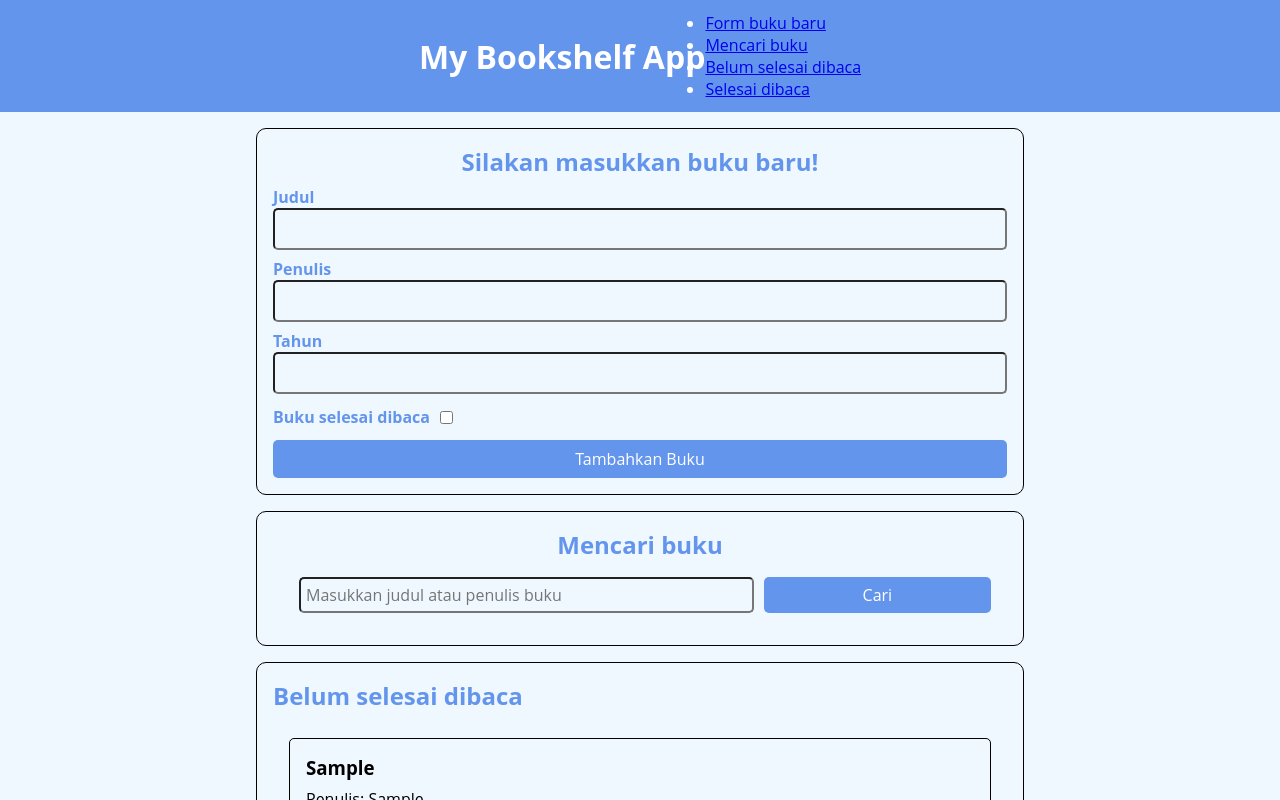
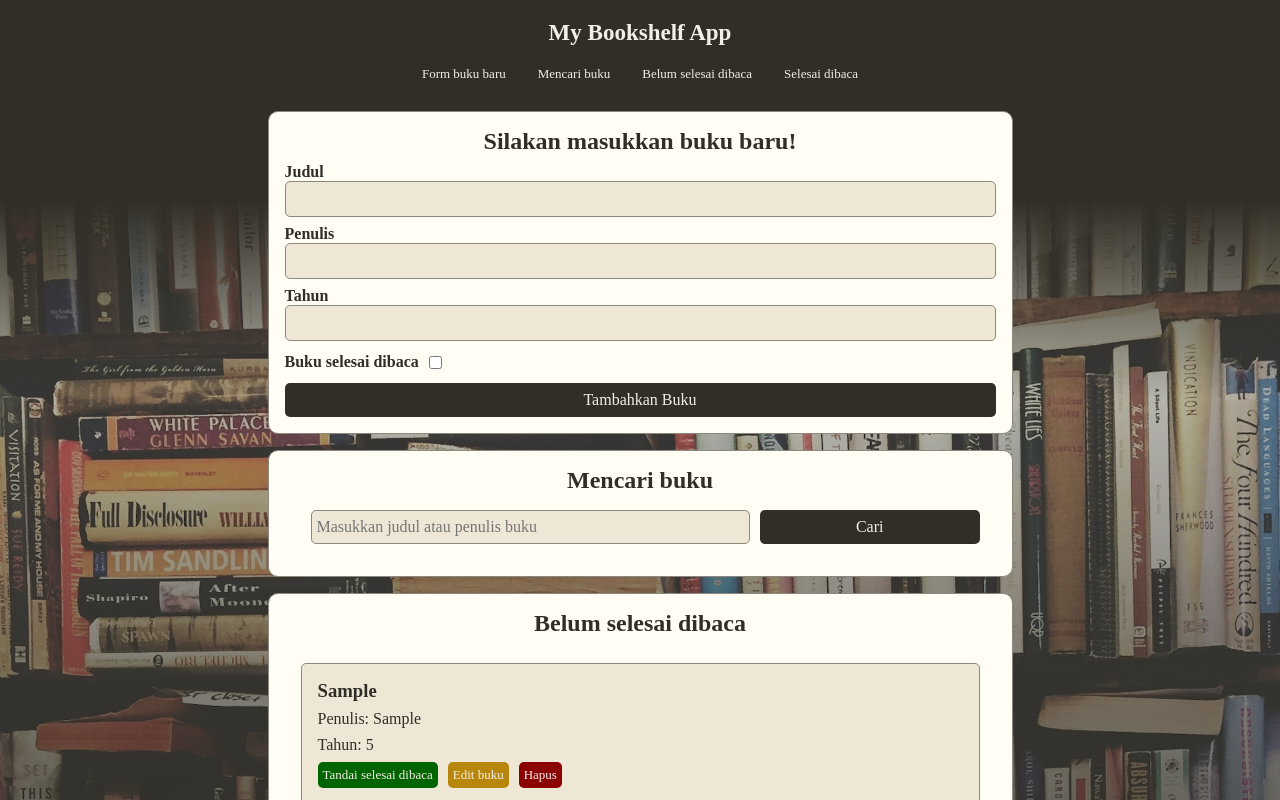
Before and after one commit to Finzhark/DicodingSubmission-BelajarMembuatFront-EndWebuntukPemula-01-My-Bookshelf-Apps, a plain HTML site: page index.html in a window 1280 px wide. Both pictures are taken after typing "Sample", "Sample", "5" into the empty fields and a click on the button "Tambahkan Buku". Shown: the top 800 px of the page. Drawn offline with Linux system fonts and the light colour scheme; a web font is replaced by a local one.

Commit message:
Melakukan perubahan pada style.css, sedikit pada file lain, dan upload gambar.

```diff
--- /dev/null
+++ b/asset/css/style.css
@@ -0,0 +1,347 @@
+* {
+    padding: 0;
+    margin: 0;
+    box-sizing: border-box;
+}
+
+html {
+    scroll-behavior: smooth;
+    scroll-padding-top: 110px;
+}
+
+body {
+    background-image:
+    linear-gradient(180deg,
+        rgba(49, 46, 39, 1),
+        rgba(49, 46, 39, 1),
+        rgba(49, 46, 39, 0.3),
+        rgba(49, 46, 39, 0.5),
+        rgba(49, 46, 39, 0.7)),
+    url("../image/bookshelf.jpg");
+    background-position: center;
+    background-repeat: no-repeat;
+    background-size: cover;
+    background-attachment: fixed;
+}
+
+body, input, button {
+    font-family: 'Averia Serif Libre', 'Merriweather', serif;
+    background-color: rgba(221, 210, 183, .5);
+    color: #312E27
+}
+
+input, button {
+    font-size: 16px;
+}
+
+button {
+    border: 0;
+    padding: 5px;
+    margin: 0 5px 0 0;
+    border-radius: 5px;
+    cursor: pointer;
+}
+
+.head-bar {
+    padding: 20px 20px 13px;
+    display: flex;
+    flex-wrap: wrap;
+    align-items: center;
+    justify-content: center;
+    background-color: #312E27;
+    color: #F3EFE6;
+    position: sticky;
+    top: 0;
+    width: 100%;
+    padding-inline: 4rem;
+    gap: 4rem;
+}
+
+.head-bar-title {
+    font-size: 23px;
+    color: #F3EFE6;
+    text-align: center;
+}
+
+nav ul {
+    display: flex;
+    gap: 2rem;
+    text-align: center;
+    align-items: center;
+    padding: 0;
+    margin: 0;
+}
+
+nav ul li {
+    list-style-type: none;
+    cursor: pointer;
+}
+
+nav a {
+    color: #F3EFE6;
+    text-decoration: none;
+    font-size: 13px;
+}
+
+nav a:hover, nav a:active {
+    font-weight: bold;
+}
+
+nav input.navbar-button {
+    visibility: hidden;
+}
+
+main {
+    max-width: 777px;
+    width: 80%;
+    margin: 0 auto;
+    padding: 16px;
+}
+
+.input-section {
+    display: flex;
+    flex-direction: column;
+    padding: 16px;
+    border: 1px solid #8B8880;
+    border-radius: 10px;
+    background-color: #FFFDF4;
+}
+
+.input-section > h2 {
+    text-align: center;
+    color: #312E27;
+}
+
+.input-section > form > .input {
+    margin: 8px 0;
+}
+
+.input-section > form > button,
+.search-section > form > button {
+    background-color: #312E27;
+    color: #F3EFE6;
+    display: block;
+    width: 100%;
+    padding: 8px;
+}
+
+.input-section > form > button,
+.search-section > form > button,
+.green,
+.yellow,
+.red {
+    cursor: pointer;
+    transition: all 0.3s ease-in-out;
+}
+
+button:hover {
+    transform: scale(1.02);
+}
+
+button:active {
+    transform: scale(0.98);
+}
+
+.input-section > form > .input > input {
+    display: block;
+    width: 100%;
+    padding: 8px;
+    border-radius: 5px;
+    border: 1px solid #8B8880;
+}
+
+.input-section > form > .input > label {
+    color: #312E27;
+    font-weight: bold;
+}
+
+.input-section > form > .input-check {
+    margin: 12px 0;
+    display: flex;
+    align-items: center;
+}
+
+.input-section > form > .input-check > label {
+    color: #312E27;
+    font-weight: bold;
+    margin-right: 10px;
+}
+
+.book-shelf > h2 {
+    text-align: center;
+}
+
+.search-section {
+    margin: 16px 0;
+    display: flex;
+    flex-direction: column;
+    align-items: center;
+    padding: 16px;
+    border: 1px solid #8B8880;
+    border-radius: 10px;
+    background-color: #FFFDF4;
+}
+
+.search-section > h2 {
+    color: #312E27;
+}
+
+.search-section > form {
+    padding: 16px;
+    width: 100%;
+    display: grid;
+    grid-template-columns: auto 1fr 0.5fr;
+    grid-gap: 10px;
+}
+
+.search-section > form > label {
+    display: flex;
+    align-items: center;
+}
+
+.search-section > form > input {
+    padding: 5px;
+    border-radius: 5px;
+    border: 1px solid #8B8880;
+}
+
+.book-shelf {
+    margin: 16px 0 0 0;
+    border: 1px solid #8B8880;
+    padding: 16px;
+    border-radius: 10px;
+    background-color: #FFFDF4;
+}
+
+.book-shelf > h2 {
+    color: #312E27;
+}
+
+.book-shelf > .book-list {
+    padding: 16px;
+}
+
+.book-shelf > .book-list > .book-item {
+    padding: 8px 16px 16px 16px;
+    border: 1px solid #8B8880;
+    border-radius: 5px;
+    margin: 10px 0;
+}
+
+.book-shelf > .book-list > .book-item > h3, p {
+    margin: 8px 0;
+}
+
+.book-shelf > .book-list > .book-item > .action {
+    display: flex;
+    flex-wrap: wrap;
+    align-items: center;
+    justify-content: flex-start;
+    gap: 5px;
+}
+
+.book-shelf > .book-list > .book-item > .action > button {
+    font-size: small;
+}
+
+
+.book-shelf > .book-list > .book-item > .action > .green {
+    background-color: darkgreen;
+    color: #F3EFE6;
+}
+
+.book-shelf > .book-list > .book-item > .action > .yellow {
+    background-color: darkgoldenrod;
+    color: #F3EFE6;
+}
+
+.book-shelf > .book-list > .book-item > .action > .red {
+    background-color: darkred;
+    color: #F3EFE6;
+}
+
+article {
+    background-color: rgba(221, 210, 183, .5);
+}
+
+footer {
+    background-color: transparent;
+    text-align: center;
+    padding: 10px;
+    color: #F3EFE6;
+}
+
+footer a {
+    color: #F3EFE6;
+    text-decoration: none;
+}
+
+@media screen and (max-width: 768px) {
+    nav {
+        display: flex;
+        justify-content: space-between;
+    }
+
+    .navbar-hamburger-icon, .navbar-logo {
+        z-index: 100;
+    }
+
+    nav ul {
+        display: flex;
+        flex-flow: column nowrap;
+        position: absolute;
+        gap: 0rem;
+        background-color: #312E27;
+        transform: translateY(-100%) ;
+        width: 100%;
+        top: 55px;
+        left: 0;
+        padding: 20px 0;
+        transition: all .6s ease-in-out;
+        opacity: 0;
+        visibility: hidden;
+    }
+
+    nav ul > li {
+        transition: .45s ease-in;
+        text-align: center;
+        padding: 10px 0;
+    }
+
+    nav a {
+        color: #F3EFE6;
+    }
+
+    nav input:checked ~ ul {
+        transform: translateY(0);
+        transition: .4s ease-in-out;
+        opacity: 1;
+        visibility: visible;
+    }
+
+    .navbar-hamburger-icon .stripe {
+        width: 43px;
+        height: 5px;
+        background-color: #F3EFE6;
+        margin: 5px 0;
+        border-radius: 999px;
+        transition: all .4s ease-in-out;
+        cursor: pointer;
+    }
+
+    nav input:checked ~ .navbar-hamburger-icon .stripe {
+        transition: transform .4s ease-in-out;
+    }
+
+    nav input:checked ~ .navbar-hamburger-icon .stripe:nth-child(1) {
+        transform: rotate(-135deg) translate(-8px, -9px);
+    }
+
+    nav input:checked ~ .navbar-hamburger-icon .stripe:nth-child(2) {
+        transform: scale(0) rotate(-60deg);
+    }
+
+    nav input:checked ~ .navbar-hamburger-icon .stripe:nth-child(3) {
+        transform: rotate(-45deg) translate(4.5px, -7px);
+    }
+}
--- a/js/main.js
+++ b/asset/js/main.js
@@ -112,7 +112,7 @@ function createBook(bookObject) {
     } else {
         const addDoneButton = document.createElement('button')
         addDoneButton.classList.add('green')
-        addDoneButton.innerText = 'Tandai sudah selesai dibaca'
+        addDoneButton.innerText = 'Tandai selesai dibaca'
 
         addDoneButton.addEventListener('click', function() {
             addDoneBookToCompleted(id)
--- a/css/style.css
+++ /dev/null
@@ -1,177 +0,0 @@
-* {
-    padding: 0;
-    margin: 0;
-    box-sizing: border-box;
-}
-
-body, input, button {
-    font-family: 'Open Sans', sans-serif;
-    background-color: aliceblue;
-}
-
-input, button {
-    font-size: 16px;
-}
-
-.head-bar {
-    padding: 12px;
-    display: flex;
-    align-items: center;
-    justify-content: center;
-    background-color: cornflowerblue;
-    color: white;
-}
-
-main {
-    max-width: 800px;
-    width: 80%;
-    margin: 0 auto;
-    padding: 16px;
-
-}
-
-.input-section {
-    display: flex;
-    flex-direction: column;
-    padding: 16px;
-    border: 1px solid black;
-    border-radius: 10px;
-}
-
-.input-section > h2 {
-    text-align: center;
-    color: cornflowerblue;
-}
-
-.input-section > form > .input {
-    margin: 8px 0;
-}
-
-.input-section > form > button {
-    background-color: cornflowerblue;
-    color: white;
-    border: 0;
-    border-radius: 5px;
-    display: block;
-    width: 100%;
-    padding: 8px;
-    cursor: pointer;
-}
-
-.input-section > form > button > span {
-    font-weight: bold;
-}
-
-.input-section > form > .input > input {
-    display: block;
-    width: 100%;
-    padding: 8px;
-    border-radius: 5px;
-}
-
-
-.input-section > form > .input > label {
-    color: cornflowerblue;
-    font-weight: bold;
-}
-
-.input-section > form > .input-check {
-    margin: 12px 0;
-    display: flex;
-    align-items: center;
-}
-
-.input-section > form > .input-check > label {
-    color: cornflowerblue;
-    font-weight: bold;
-    margin-right: 10px;
-}
-
-.search-section {
-    margin: 16px 0;
-    display: flex;
-    flex-direction: column;
-    align-items: center;
-    padding: 16px;
-    border: 1px solid black;
-    border-radius: 10px;
-}
-
-.search-section > h2 {
-    color: cornflowerblue;
-}
-
-.search-section > form {
-    padding: 16px;
-    width: 100%;
-    display: grid;
-    grid-template-columns: auto 1fr 0.5fr;
-    grid-gap: 10px;
-}
-
-.search-section > form > label {
-    display: flex;
-    align-items: center;
-}
-
-.search-section > form > input {
-    padding: 5px;
-    border-radius: 5px;
-}
-
-.search-section > form > button {
-    background-color: cornflowerblue;
-    color: white;
-    border: 0;
-    border-radius: 5px;
-    cursor: pointer;
-}
-
-.book-shelf {
-    margin: 16px 0 0 0;
-    border: 1px solid black;
-    padding: 16px;
-    border-radius: 10px;
-}
-
-.book-shelf > h2 {
-    color: cornflowerblue;
-}
-
-.book-shelf > .book-list {
-    padding: 16px;
-}
-
-.book-shelf > .book-list > .book-item {
-    padding: 8px 16px 16px 16px;
-    border: 1px solid black;
-    border-radius: 5px;
-    margin: 10px 0;
-}
-
-.book-shelf > .book-list > .book-item > h3, p {
-    margin: 8px 0;
-}
-
-.book-shelf > .book-list > .book-item > .action > button {
-    border: 0;
-    padding: 5px;
-    margin: 0 5px 0 0;
-    border-radius: 5px;
-    cursor: pointer;
-}
-
-.book-shelf > .book-list > .book-item > .action > .green {
-    background-color: darkgreen;
-    color: white;
-}
-
-.book-shelf > .book-list > .book-item > .action > .yellow {
-    background-color: darkgoldenrod;
-    color: white;
-}
-
-.book-shelf > .book-list > .book-item > .action > .red {
-    background-color: darkred;
-    color: white;
-}
--- a/index.html
+++ b/index.html
@@ -6,15 +6,26 @@
         name="viewport"
         content="width=device-width, user-scalable=no, initial-scale=1.0, maximum-scale=1.0, minimum-scale=1.0">
     <title>My Bookshelf App</title>
-    <link rel="stylesheet" href="css/style.css">
+    <link rel="stylesheet" href="asset/css/style.css">
+
+    <link rel="preconnect" href="https://fonts.googleapis.com">
+    <link rel="preconnect" href="https://fonts.gstatic.com" crossorigin>
+    <link href="https://fonts.googleapis.com/css2?family=Averia+Serif+Libre:ital,wght@0,300;0,400;0,700;1,300;1,400;1,700&display=swap" rel="stylesheet">
 </head>
 <body>
     <header class="head-bar">
-        <h1 class="head-bar-title">My Bookshelf App</h1>
         <nav>
+            <h1 class="head-bar-title">My Bookshelf App</h1>
+            <input type="checkbox" class="navbar-button" id="navbar-hamburger"/>
+            <label for="navbar-hamburger" class="navbar-hamburger-icon">
+                <div class="stripe"></div>
+                <div class="stripe"></div>
+                <div class="stripe"></div>
+            </label>
+
             <ul>
                 <li>
-                    <a href="#input-new-book">Form buku baru</a>
+                    <a href="#">Form buku baru</a>
                 </li>
                 <li>
                     <a href="#searching-books">Mencari buku</a>
@@ -23,14 +34,14 @@
                     <a href="#incomplete-bookshelf">Belum selesai dibaca</a>
                 </li>
                 <li>
-                    <a href="incomplete-bookshelf">Selesai dibaca</a>
+                    <a href="#complete-bookshelf">Selesai dibaca</a>
                 </li>
             </ul>
         </nav>
     </header>
 
     <main>
-        <section class="input-section" id="input-new-book">
+        <section class="input-section" id="#">
             <h2>Silakan masukkan buku baru!</h2>
             <form id="formInputBook" class="form-input-book">
                 <div class="input">
@@ -57,8 +68,8 @@
             <h2>Mencari buku</h2>
             <form id="formSearchBook" class="form-search-book">
                 <label for="searchBook"></label>
-                <input id="searchBook" type="search" placeholder="Masukkan judul atau penulis buku">
-                <button id="searchSubmit" type="submit">Cari</button>
+                <input id="searchBook" class="input-search" type="search" placeholder="Masukkan judul atau penulis buku">
+                <button id="searchSubmit" type="submit" class="btn-search">Cari</button>
             </form>
         </section>
 
@@ -76,8 +87,8 @@
     </main>
 
     <footer>
-        <p>Dibuat oleh ...</p>
+        <p>Dibuat oleh <a href="https://github.com/Finzhark">Finzhark</a></p>
     </footer>
-    <script src="js/main.js" type="text/javascript"></script>
+    <script src="asset/js/main.js" type="text/javascript"></script>
 </body>
 </html>
```
Also changed, not shown: asset/image/bookshelf.jpg (added), asset/image/bookshelf2.jpg (added).
